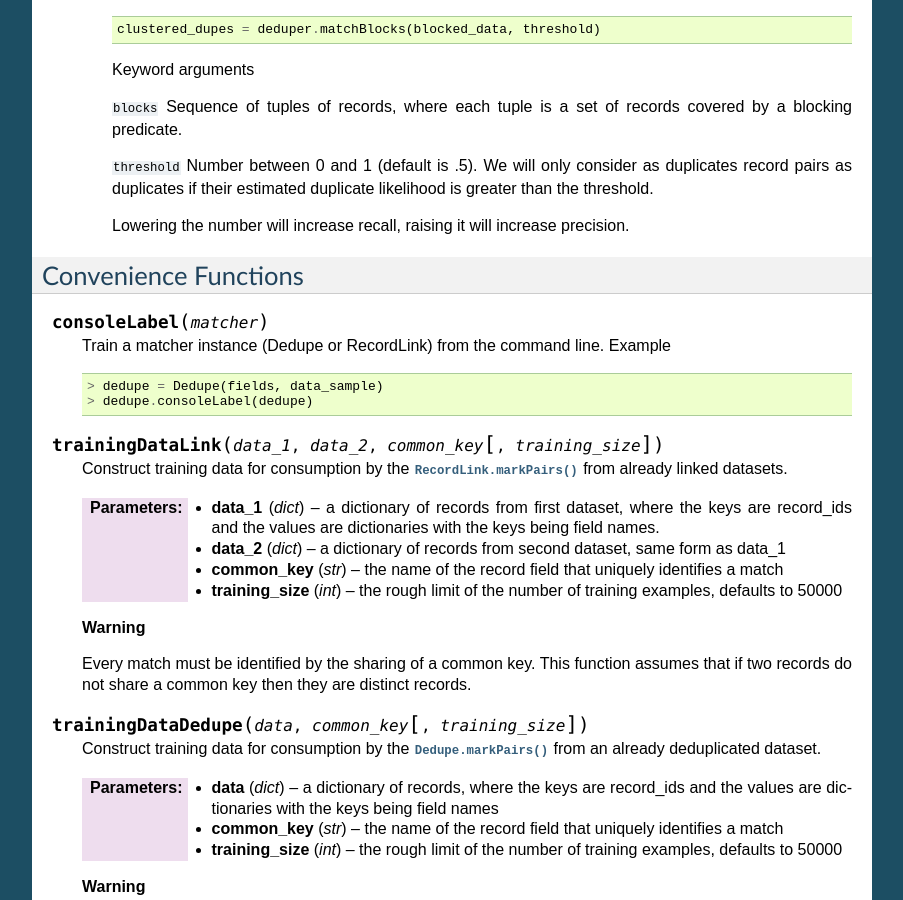
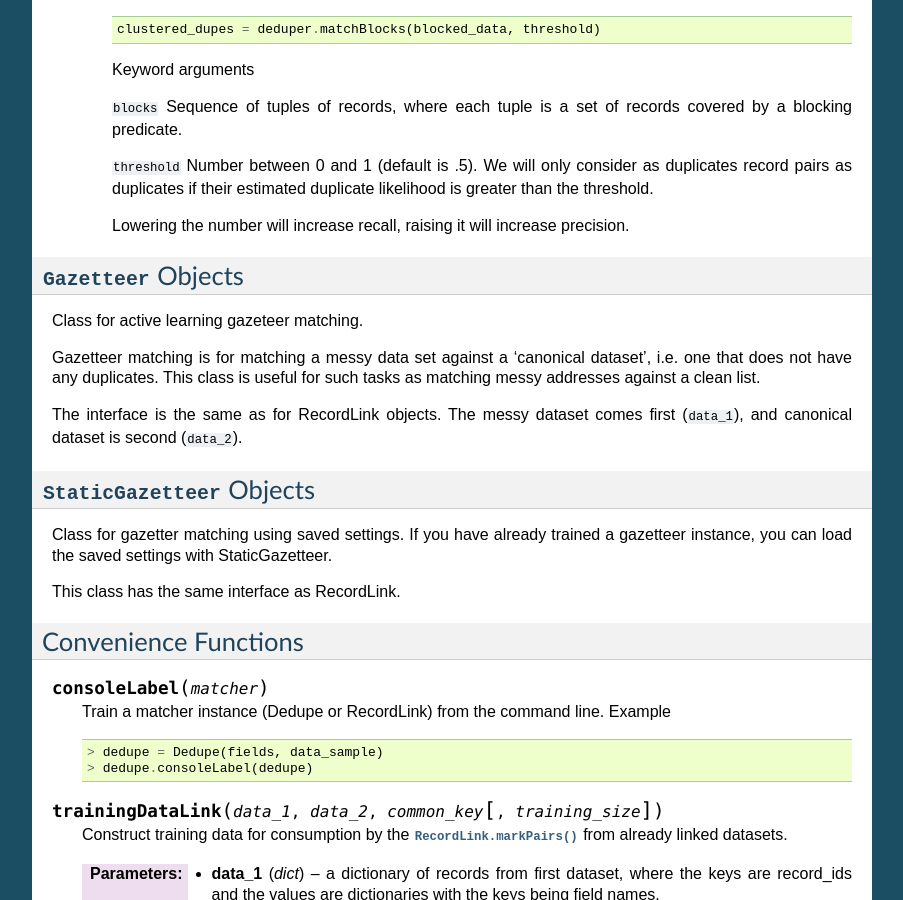
Before and after one commit to dedupeio/dedupe, a Sphinx documentation site: the page built from docs/API-documentation.rst, in a window 1280 px wide and 900 px high, scrolled down 11824 px. Shown: the whole window, without its empty margins (198-1101 px from the left). Built offline with Sphinx 7.4.7, drawn with Linux system fonts in a browser that asks for light colours; some of the changed text lies outside the part shown.

Commit message:
test and documentation

```diff
--- a/docs/API-documentation.rst
+++ b/docs/API-documentation.rst
@@ -224,6 +224,28 @@ StaticDedupe.
 
    .. include:: common_recordlink_methods.rst
    .. include:: common_methods.rst
+
+:class:`Gazetteer` Objects
+---------------------------
+
+Class for active learning gazeteer matching.
+
+Gazetteer matching is for matching a messy data set against a
+'canonical dataset', i.e. one that does not have any duplicates. This
+class is useful for such tasks as matching messy addresses against
+a clean list.
+
+The interface is the same as for RecordLink objects. The messy dataset
+comes first (``data_1``), and canonical dataset is second (``data_2``).
+
+:class:`StaticGazetteer` Objects
+--------------------------------
+
+Class for gazetter matching using saved settings. If you have already
+trained a gazetteer instance, you can load the saved settings with
+StaticGazetteer.
+
+This class has the same interface as RecordLink.
 
 
 Convenience Functions
```
Also changed, not shown: other parts of docs/API-documentation.rst (+1 -1 lines), 1 other file.
